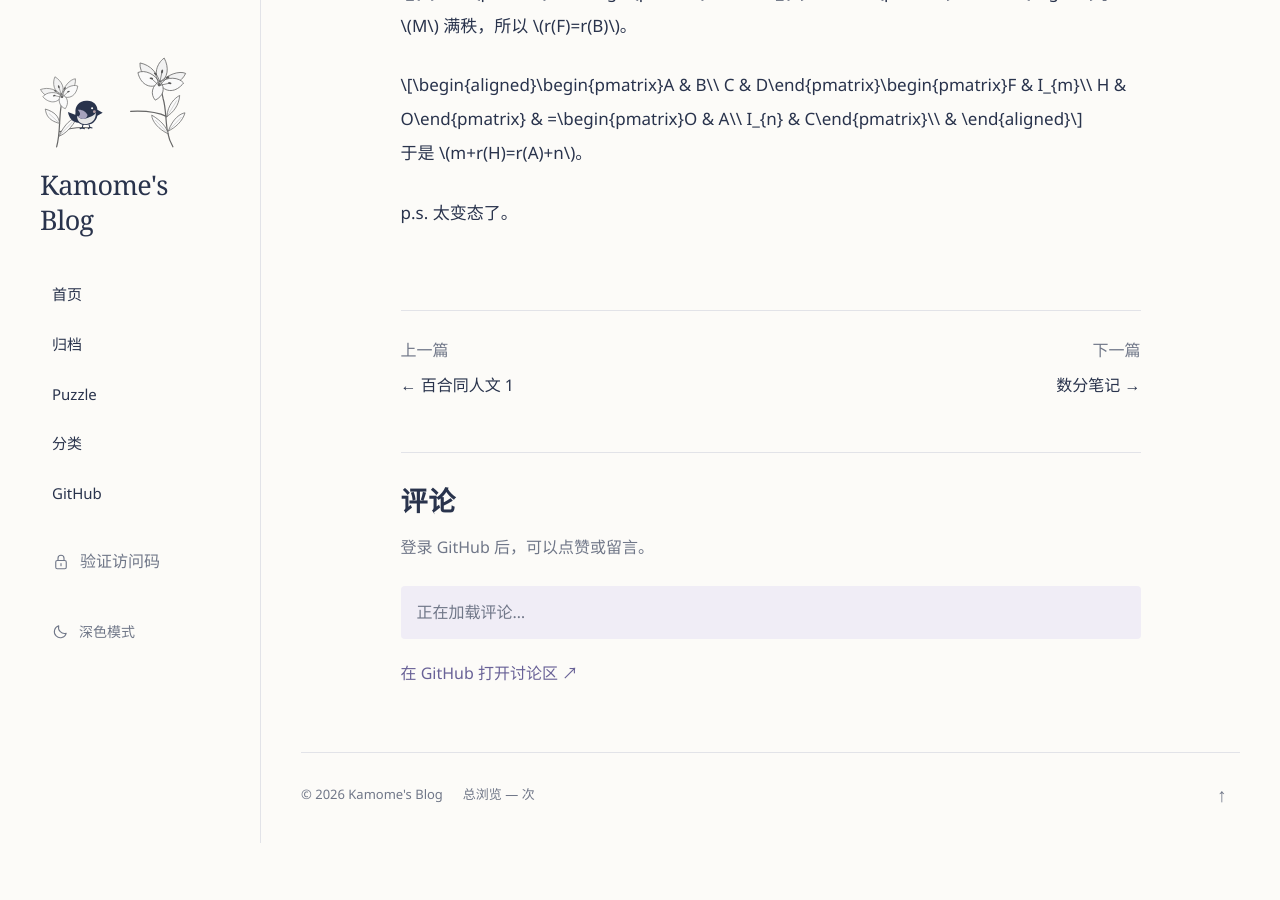
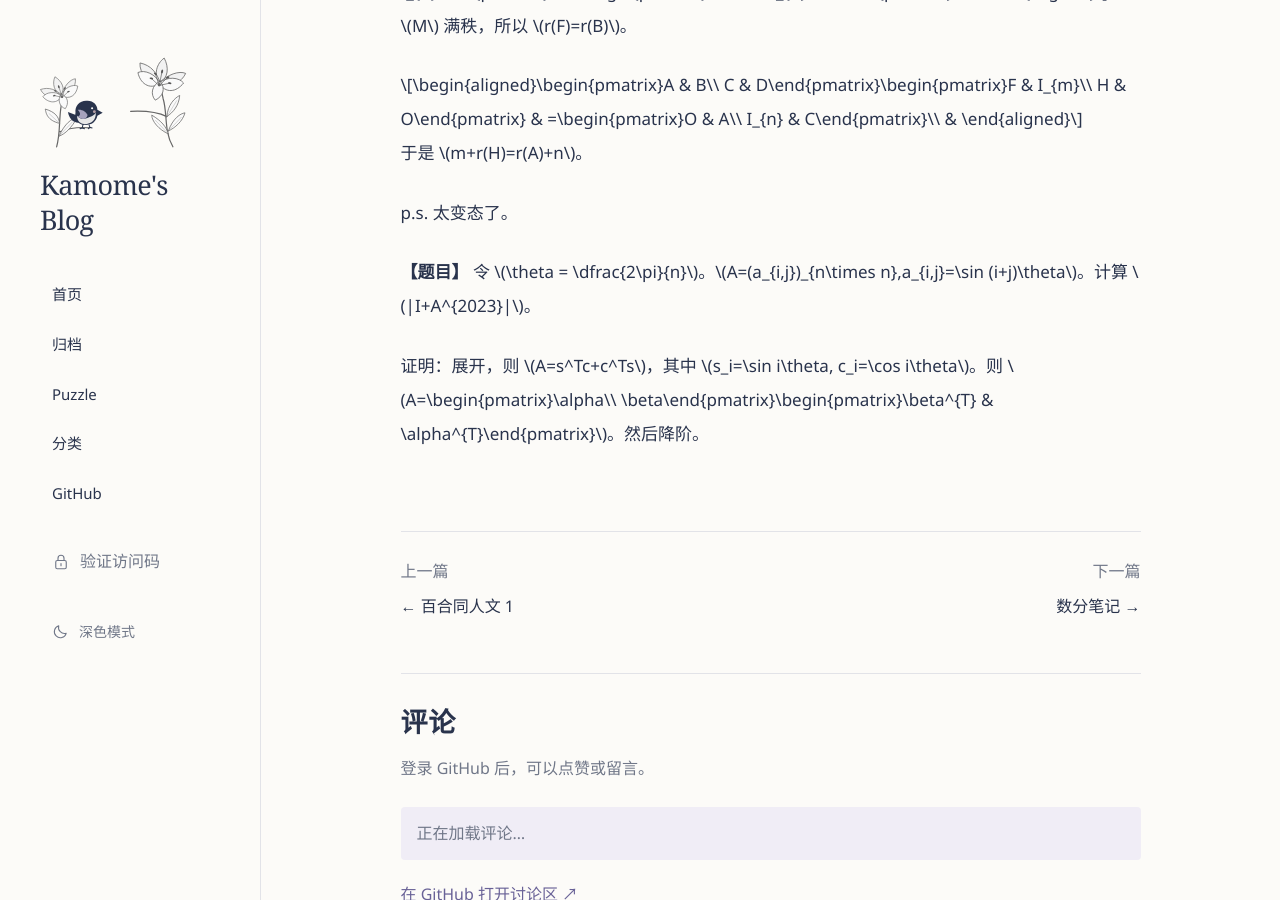
Before and after one commit to ushg8877/ushg8877.github.io, a Jekyll site: the page built from _posts/2026-10-21-gd-note.md, in a window 1280 px wide and 900 px high, scrolled down 10177 px. Built offline with Jekyll 4.4.1, drawn with Linux system fonts in a browser that asks for light colours; a script that is not in the unit is left out; comment, search, counter and statistics services are not loaded; before the commit the page ends 11020 px from its top, so only the background shows below that; some of the changed text lies outside the part shown.

```diff
--- a/_posts/2026-10-21-gd-note.md
+++ b/_posts/2026-10-21-gd-note.md
@@ -418,3 +418,8 @@ $$
 于是 $m+r(H)=r(A)+n$。
 
 p.s. 太变态了。
+
+**【题目】**
+令 $\theta = \dfrac{2\pi}{n}$。$A=(a_{i,j})_{n\times n},a_{i,j}=\sin (i+j)\theta$。计算 $|I+A^{2023}|$。
+
+证明：展开，则 $A=s^Tc+c^Ts$，其中 $s_i=\sin i\theta, c_i=\cos i\theta$。则 $A=\begin{pmatrix}\alpha\\ \beta\end{pmatrix}\begin{pmatrix}\beta^{T} & \alpha^{T}\end{pmatrix}$。然后降阶。
```
Also changed, not shown: other parts of _posts/2026-10-21-gd-note.md (+1 -1 lines), _data/article_render/e33a16787531067f16624dfbbd650a50.json (+2 -2 lines), _data/updates.json (+9 -0 lines).
